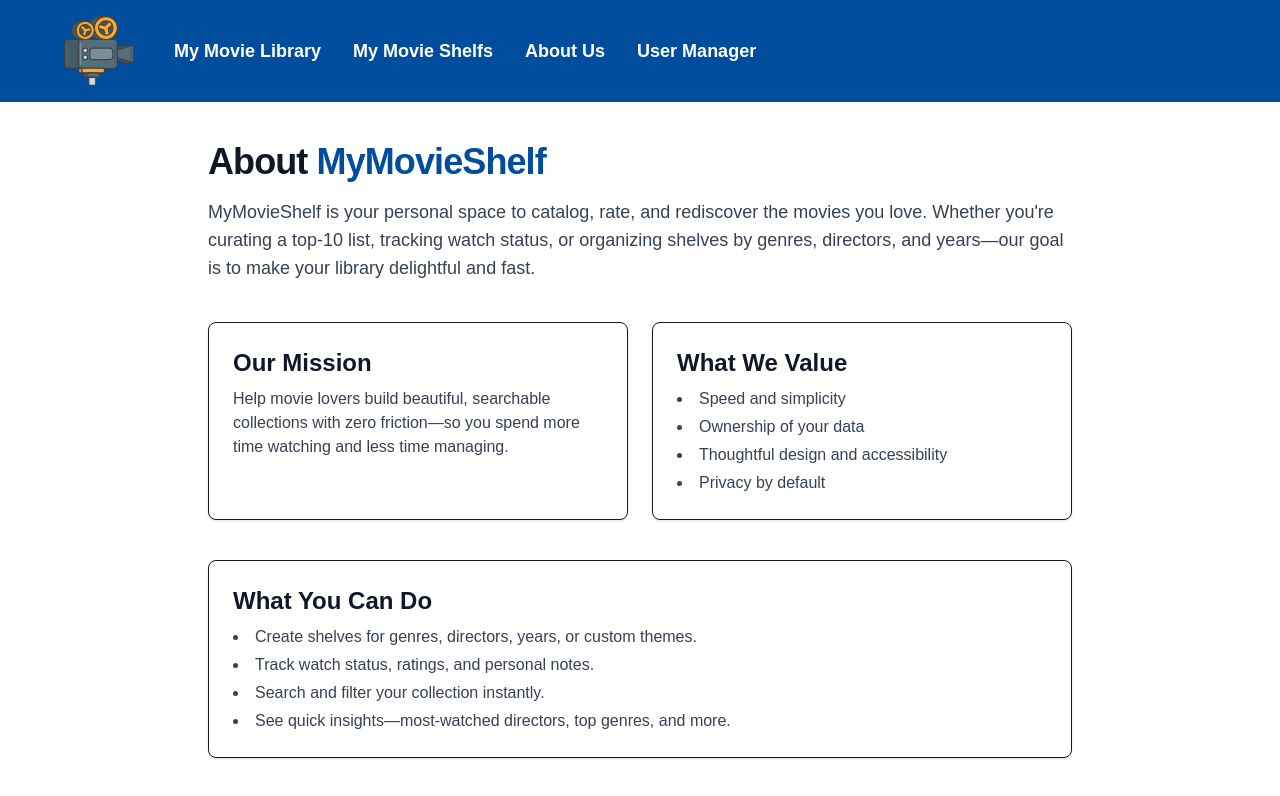
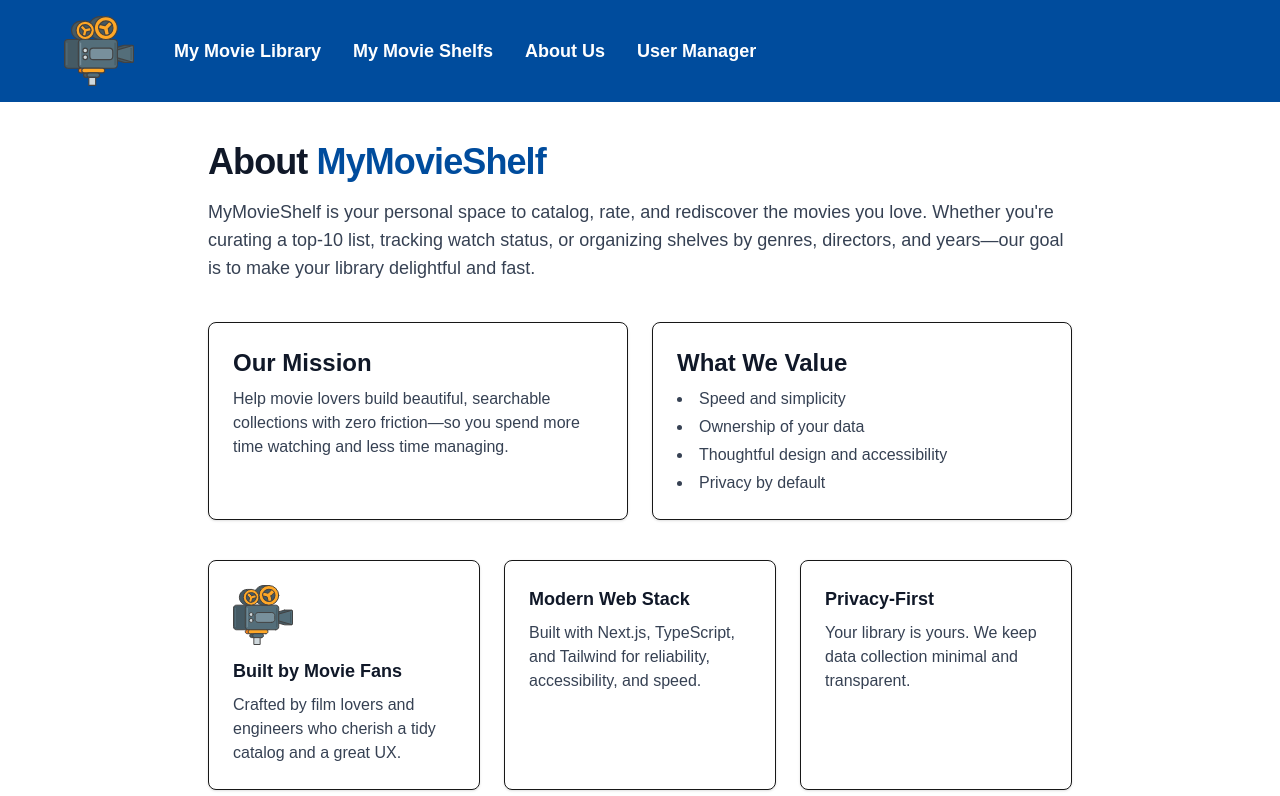
Before and after one commit to FelixGuevara/MyMovieShelf, a Next.js app: page /about in a window 1280 px wide. Shown: the top 796 px of the page. Built offline with nearby package versions, Linux system fonts and the light colour scheme.

Commit message:
Update about page.tsx

```diff
--- a/app/about/page.tsx
+++ b/app/about/page.tsx
@@ -9,9 +9,6 @@ export const metadata: Metadata = {
     "Learn about MyMovieShelf—our mission, the team, and how we help you organize and enjoy your personal movie collection.",
   openGraph: {
     title: "About Us • MyMovieShelf",
-    description:
-      "Learn about MyMovieShelf—our mission, the team, and how we help you organize and enjoy your personal movie collection.",
-    url: "https://your-domain.com/about", // update if you have a real domain
     siteName: "MyMovieShelf",
     images: [{ url: "/og-mymovieshelf.png", width: 1200, height: 630, alt: "MyMovieShelf" }],
     locale: "en_US",
@@ -54,17 +51,6 @@ export default function AboutPage() {
             <li>Privacy by default</li>
           </ul>
         </div>
-      </section>
-
-      {/* Feature highlight */}
-      <section className="mb-10 rounded-lg border bg-white p-6 shadow-sm">
-        <h2 className="mb-2 text-2xl font-bold text-gray-900">What You Can Do</h2>
-        <ul className="list-inside list-disc space-y-1 text-gray-700">
-          <li>Create shelves for genres, directors, years, or custom themes.</li>
-          <li>Track watch status, ratings, and personal notes.</li>
-          <li>Search and filter your collection instantly.</li>
-          <li>See quick insights—most-watched directors, top genres, and more.</li>
-        </ul>
       </section>
 
       {/* Team / Tech (customize this to your reality) */}
```
